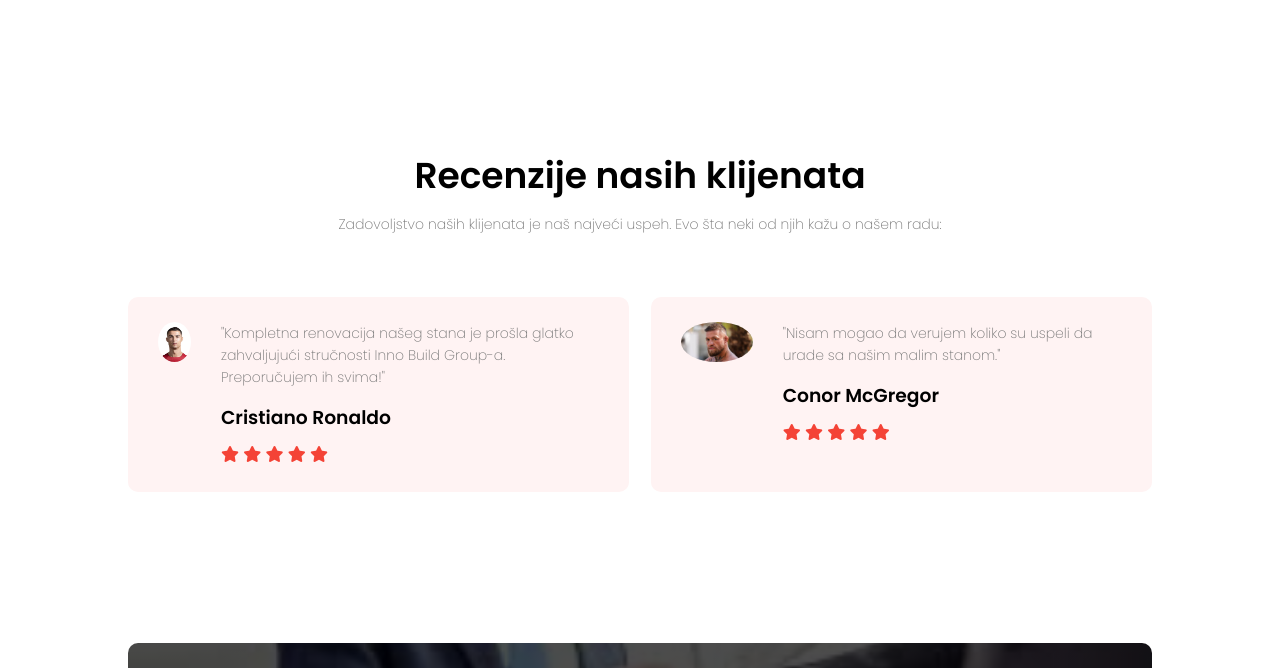
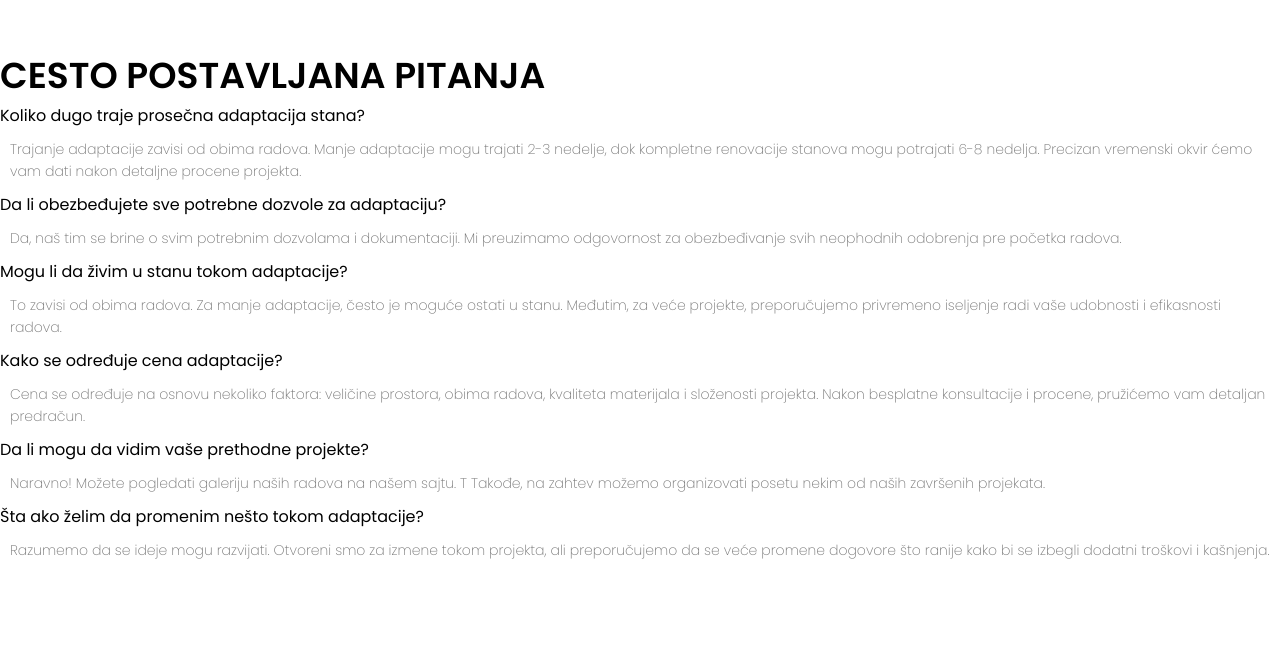
Before and after one commit to djurke23/Inno-Build-Group, a plain HTML site: page index.html in a window 1280 px wide. Shown: the part 2817-3485 px from the top of the page. Drawn offline with nearby package versions, Linux system fonts and the light colour scheme.

Commit message:
Update index.html

```diff
--- a/index.html
+++ b/index.html
@@ -73,7 +73,7 @@
     </p>
 
 
-  <a href="" class="hero-btn"> Saznaj vise </a>
+    <a href="#usluge" class="hero-btn" id="saznajViseBtn"> Saznaj vise</a>
 
 
   </div>
@@ -83,7 +83,7 @@
 
 <!-- Usluge -->
 
-<section class="usluge">
+<section class="usluge" id="usluge">
 
     <h1> Usluge Koje Nudimo </h1>
     <p>
@@ -229,6 +229,106 @@
 
 </section>
 
+
+
+<!-- FAQ -->
+
+<section class="faq-section">
+
+<h1 class="title"> CESTO POSTAVLJANA PITANJA </h1>
+
+  <ul class="faq">
+
+  <li>
+    <div class="q">
+      <span class="arrow"> </span>
+      <span> Koliko dugo traje prosečna adaptacija stana? </span>
+        </div>
+        <div class="a">
+          <p> Trajanje adaptacije zavisi od obima radova.
+            Manje adaptacije mogu trajati 2-3 nedelje,
+            dok kompletne renovacije stanova mogu potrajati 6-8 nedelja.
+            Precizan vremenski okvir ćemo vam dati nakon detaljne procene projekta. </p>
+        </div>
+  </li>
+
+  <li>
+    <div class="q">
+      <span class="arrow"> </span>
+      <span> Da li obezbeđujete sve potrebne dozvole za adaptaciju? </span>
+        </div>
+        <div class="a">
+          <p> Da, naš tim se brine o svim potrebnim dozvolama i dokumentaciji.
+            Mi preuzimamo odgovornost za obezbeđivanje svih neophodnih odobrenja pre početka radova. </p>
+        </div>
+  </li>
+
+  <li>
+    <div class="q">
+      <span class="arrow"> </span>
+      <span> Mogu li da živim u stanu tokom adaptacije? </span>
+        </div>
+        <div class="a">
+          <p> To zavisi od obima radova.
+            Za manje adaptacije, često je moguće ostati u stanu.
+            Međutim, za veće projekte,
+            preporučujemo privremeno iseljenje radi vaše udobnosti i efikasnosti radova. </p>
+        </div>
+  </li>
+
+  <li>
+    <div class="q">
+      <span class="arrow"> </span>
+      <span> Kako se određuje cena adaptacije? </span>
+        </div>
+        <div class="a">
+          <p> Cena se određuje na osnovu nekoliko faktora:
+            veličine prostora, obima radova, kvaliteta materijala i složenosti projekta.
+            Nakon besplatne konsultacije i procene, pružićemo vam detaljan predračun. </p>
+        </div>
+  </li>
+
+  <li>
+    <div class="q">
+      <span class="arrow"> </span>
+      <span> Da li mogu da vidim vaše prethodne projekte? </span>
+        </div>
+        <div class="a">
+          <p> Naravno! Možete pogledati galeriju naših radova na našem sajtu. T
+            Takođe, na zahtev možemo organizovati posetu nekim od naših završenih projekata. </p>
+        </div>
+  </li>
+
+  <li>
+    <div class="q">
+      <span class="arrow"> </span>
+      <span>  Šta ako želim da promenim nešto tokom adaptacije? </span>
+        </div>
+        <div class="a">
+          <p> Razumemo da se ideje mogu razvijati.
+            Otvoreni smo za izmene tokom projekta,
+            ali preporučujemo da se veće promene dogovore što ranije kako bi se izbegli
+            dodatni troškovi i kašnjenja. </p>
+        </div>
+  </li>
+
+  </ul>
+
+</section>
+
+
+
+
+
+
+
+
+
+
+
+
+
+
 <!-- Recenzije -->
 
 <section class="recenzije">
@@ -278,8 +378,52 @@
 <section class="poziv">
 
     <h1>Javite se za nase premium usluge</h1>
-    <a href=""class="hero-btn">KONTAKTIRAJTE NAS</a>
+    <a href="kontakt.html"class="hero-btn">KONTAKTIRAJTE NAS</a>
 </section>
+
+
+
+
+
+
+<!-- loading screen -->
+
+    <script src="https://code.jquery.com/jquery-3.7.1.min.js"> </script>
+
+    <div class="loader-wrapper">
+
+      <span class="loader">
+      <span class="loader-inner">
+
+      </span></span>
+
+    </div>
+
+
+
+
+
+
+
+
+
+
+
+
+
+
+
+
+
+
+
+
+
+
+
+
+
+
 
 
 <!-- Footer -->
@@ -292,6 +436,9 @@
     <br>
     Budite deo naše zajednice i otkrijte kako Inno Build Group transformiše životne prostore širom Srbije. </p>
 
+
+
+<!-- drustvene mreze footer -->
 
 <div class="ikonice">
 
@@ -314,9 +461,16 @@
 
 </div>
 
-<p> Napravljeno by DJURA MANIJAK </p>
+<p> © Copyright djurke23 All Rights Reserved. <br>
+  Designed by djurke23 </p>
 
 </section>
+
+
+
+
+
+
 
 
 
```
